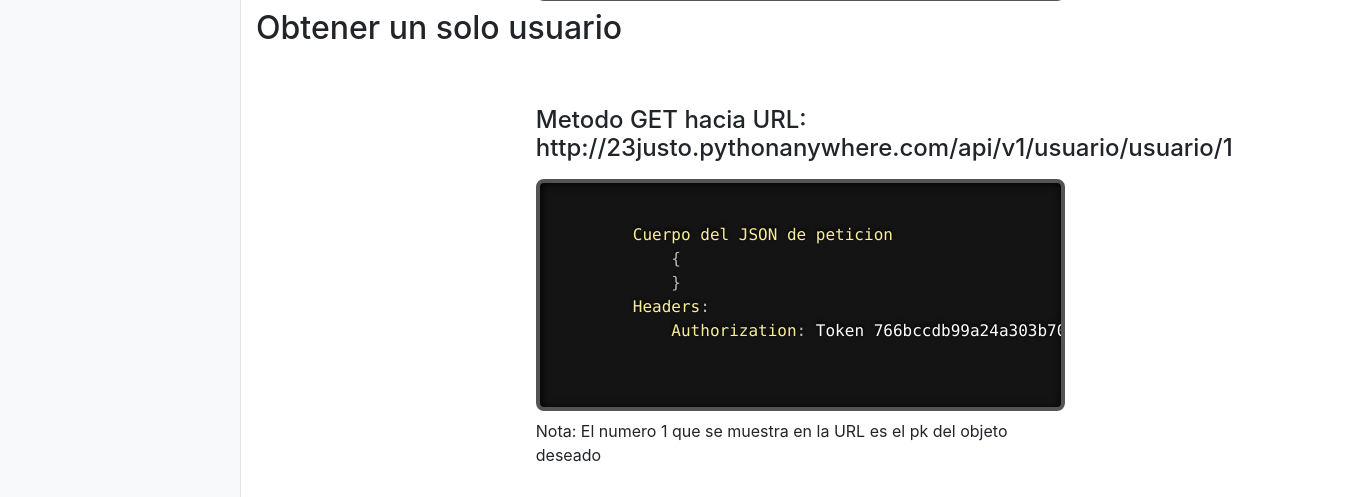
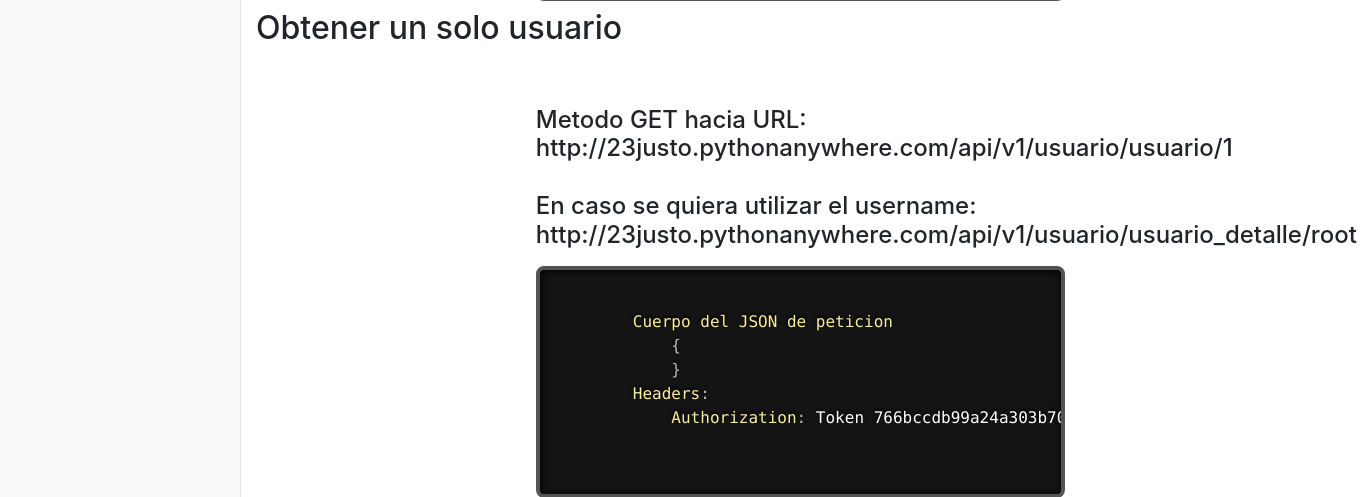
Before and after one commit to 23justo/restaurante-api, a Django app: page /usuario/ in a window 1360 px wide. Shown: the part 1447-1944 px from the top of the page. Run offline with Django 3.2, Linux system fonts and the light colour scheme; parts of the project's set-up code (start-up, migrations or seed data) failed here and were passed over; some libraries are stand-ins or nearby versions.

Commit message:
Cambios en url para obtener usuario

```diff
--- a/Compras/models.py
+++ b/Compras/models.py
@@ -5,6 +5,7 @@ from django.core.validators import MinValueValidator, MaxValueValidator
 # Create your models here.
 class Orden(models.Model):
     numero_mesa = models.CharField(max_length=10)
+    activa = models.BooleanField(default=True)
     def __str__(self):
         return self.numero_mesa
 
@@ -24,3 +25,4 @@ class OrdenProducto(models.Model):
 class Factura(models.Model):
     orden = models.ForeignKey('Orden')
     correlativo = models.IntegerField(validators=[MinValueValidator(0)])
+    encargado = models.ForeignKey('Usuario.Usuario',null = True, blank = True)
--- a/Compras/serializers.py
+++ b/Compras/serializers.py
@@ -4,7 +4,7 @@ from rest_framework.serializers import ModelSerializer
 class OrdenSerializer(ModelSerializer):
     class Meta:
         model = Orden
-        fields = ('id','numero_mesa',)
+        fields = ('id','numero_mesa','activa')
 
 class OrdenProductoSerializer(ModelSerializer):
     class Meta:
--- a/Compras/urls.py
+++ b/Compras/urls.py
@@ -4,9 +4,10 @@ from rest_framework.authtoken import views as rest_framework_views
 urlpatterns = [
     # ------------- urls base --------------------------------------------
     url(r'^orden/$',OrdenList.as_view(), name='OrdenList'),
-    # url(r'^orden/(?P<pk>\d+)$',OrdenDetail.as_view(), name='OrdenDetail'),
+    url(r'^ordenactiva/$',OrdenListActivas.as_view(), name='OrdenListActivas'),
     url(r'^ordenproducto/$',OrdenProductoList.as_view(), name='OrdenProductoList'),
     url(r'^factura/$',FacturaList.as_view(), name='FacturaList'),
+    url(r'^factura/facturar/(?P<pk>\d+)$',facturar, name='Facturar'),
     # ----------- fin urls base -------------------------------------------
     url(r'^ordenproductodetalle/(?P<pk>\d+)$',OrdenProductoDetalle, name='OrdenProductoDetalle'),
 
--- a/Templates/Templates/usuario.html
+++ b/Templates/Templates/usuario.html
@@ -68,7 +68,8 @@ Listado de Usuarios
                 <h2>Obtener un solo usuario</h2>
                 <div class="row  justify-content-center">
                     <div class="col-md-6">
-                            <h4 style="padding-top:50px;">Metodo GET hacia URL:<br>http://23justo.pythonanywhere.com/api/v1/usuario/usuario/1</h4>
+                            <h4 style="padding-top:50px;">Metodo GET hacia URL:<br>http://23justo.pythonanywhere.com/api/v1/usuario/usuario/1  <br><br>
+                             En caso se quiera utilizar el username:<br> http://23justo.pythonanywhere.com/api/v1/usuario/usuario_detalle/root  </h4>
                     </div>
                 </div>
                 <div class="row  justify-content-center">
--- a/Usuario/urls.py
+++ b/Usuario/urls.py
@@ -5,5 +5,6 @@ urlpatterns = [
     # ------------- urls base --------------------------------------------
     url(r'^usuario/$',UsuarioList.as_view(), name='UsuarioList'),
     url(r'^usuario/(?P<pk>\d+)$',UsuarioDetalle, name='UsuarioDetalle'),
+    url(r'^usuario_detalle/(?P<username>\w+)$',UsuarioDetalleUsername, name='UsuarioDetalleUsername'),
     # ----------- fin urls base -------------------------------------------
 ]
--- a/Usuario/views.py
+++ b/Usuario/views.py
@@ -68,3 +68,22 @@ def UsuarioDetalle(request,pk):
         }
     }
     return JsonResponse(data, safe=False)
+
+def UsuarioDetalleUsername(request,username):
+    usuario = get_object_or_404(Usuario,username=username)
+    data = {
+        'Usuario':{
+            'id': usuario.pk,
+            'username': usuario.username,
+            'nombre': usuario.nombre,
+            'email': usuario.email,
+            'is_staff': usuario.is_staff,
+            'is_active': usuario.is_active,
+            'ultima_conexion': usuario.ultima_conexion,
+            'user_type': usuario.user_type,
+            'compras_modulo': usuario.compras_modulo,
+            'inventario_modulo': usuario.inventario_modulo,
+            'facturacion_modulo': usuario.facturacion_modulo
+        }
+    }
+    return JsonResponse(data, safe=False)
```
Also changed, not shown: Compras/views.py (+32 -0 lines), Compras/migrations/0007_factura_encargado.py (added), Compras/migrations/0008_orden_activa.py (added).
